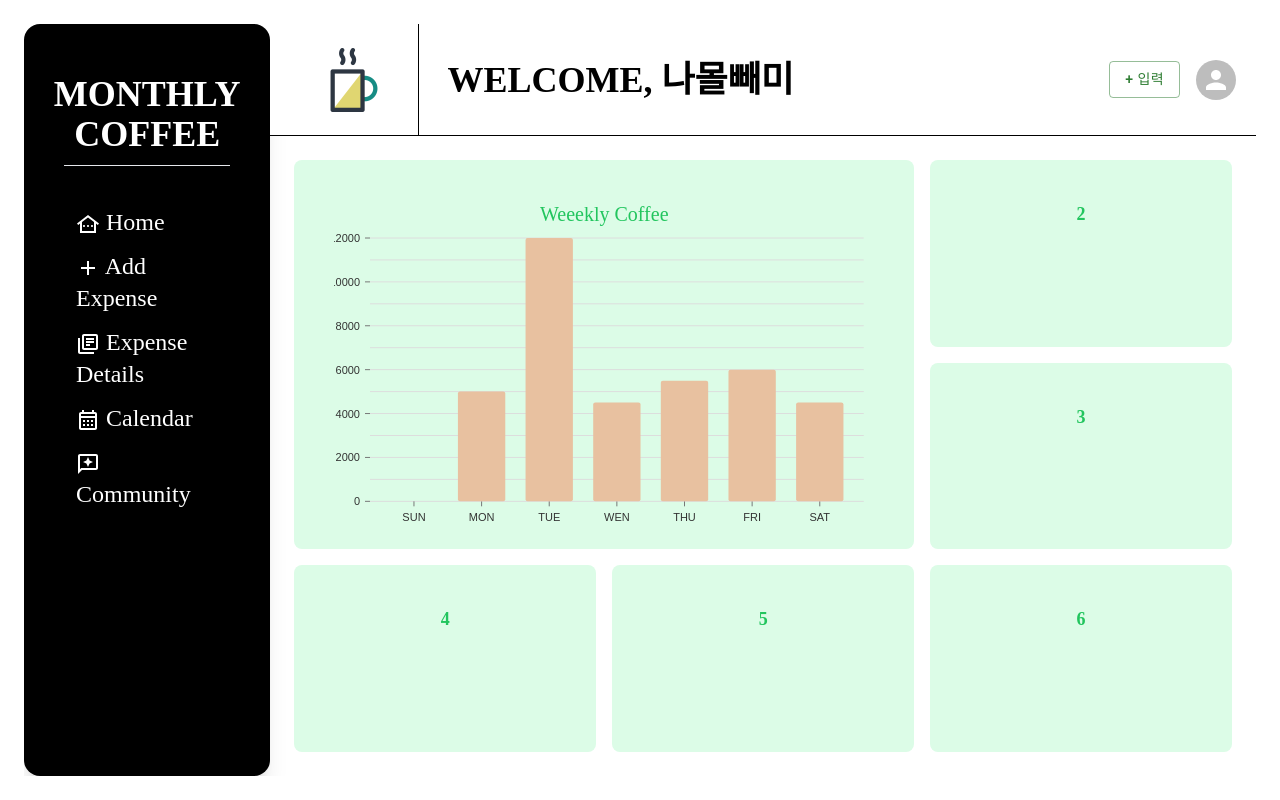
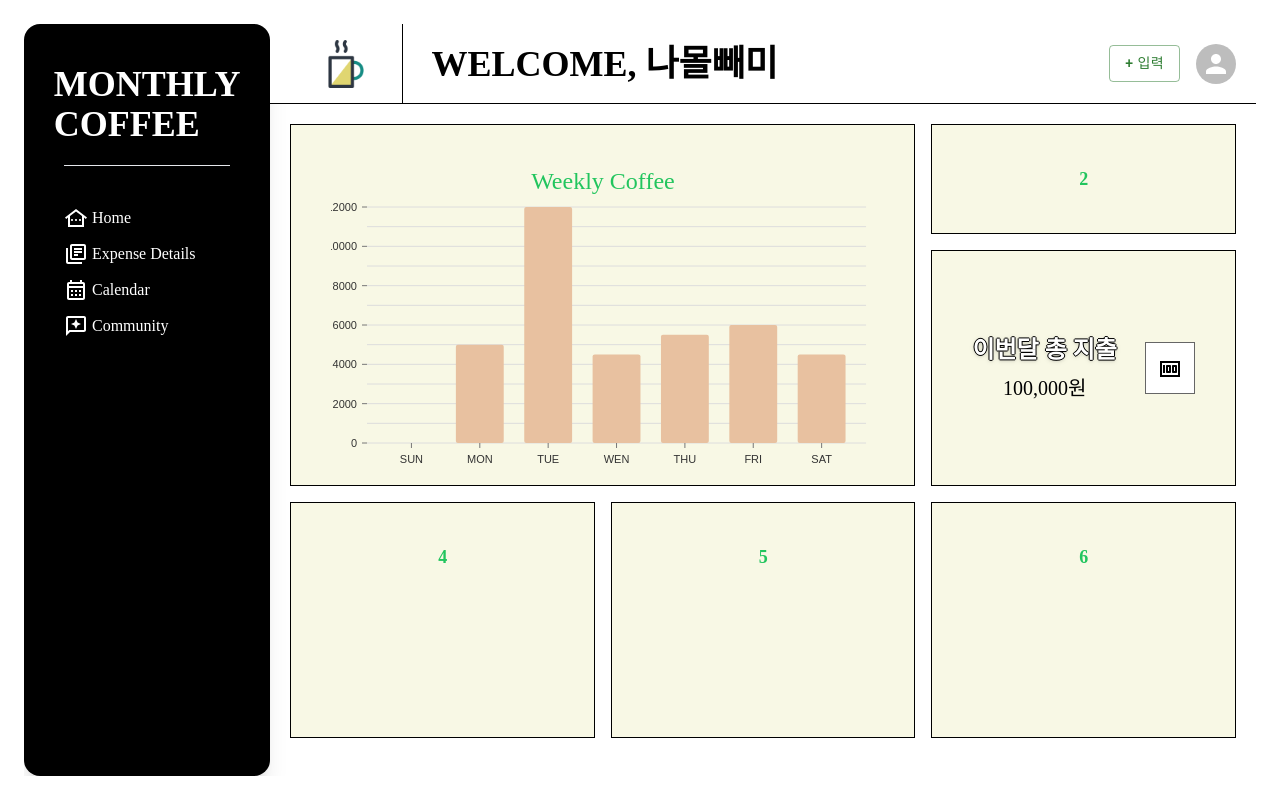
Before and after one commit to MaraisLee/monthlycoffee, a React (Create React App) app: page / in a window 1280 px wide. Built offline with nearby package versions, Linux system fonts and the light colour scheme.

Commit message:
중간완료

```diff
--- a/src/App.js
+++ b/src/App.js
@@ -5,21 +5,25 @@ import Home from "components/home/Home";
 import About from "components/About";
 import Header from "pages/Header";
 import Login from "pages/Login";
+import EditInfo from "components/EditInfo";
 
 const App = () => {
   const [sidebarOpen, setSidebarOpen] = useState(false);
 
   return (
     <Router>
-      <div className="flex h-[94vh] m-[3vh] overflow-hidden">
+      <div className="flex flex-col-reverse h-[100vh] md:flex-row md:h-[94vh] md:m-[3vh] overflow-hidden">
         <Sidebar sidebarOpen={sidebarOpen} setSidebarOpen={setSidebarOpen} />
         <div className="relative flex flex-col flex-1 overflow-y-auto overflow-x-hidden">
           <Header sidebarOpen={sidebarOpen} setSidebarOpen={setSidebarOpen} />
-          <Routes>
-            <Route path="/" element={<Home />} />
-            <Route path="/about" element={<About />} />
-            <Route path="/login" element={<Login />} />
-          </Routes>
+          <div>
+            <Routes>
+              <Route path="/" element={<Home />} />
+              <Route path="/about" element={<About />} />
+              <Route path="/edit" element={<EditInfo />} />
+              <Route path="/login" element={<Login />} />
+            </Routes>
+          </div>
         </div>
       </div>
     </Router>
--- /dev/null
+++ b/src/components/EditInfo.js
@@ -0,0 +1,27 @@
+import { Edit } from "@mui/icons-material";
+import React from "react";
+
+const EditInfo = () => {
+  return (
+    <section className="p-5">
+      <span className="text-3xl">
+        <Edit />내 정보 수정
+      </span>
+      <div className="bg-[#E1DBF0] h-[50vh] p-5 space-y-3">
+        <div className="flex justify-between px-5 bg-white">
+          <span>닉네임</span>
+          <span>나몰빼미</span>
+        </div>
+        <div className="flex justify-between px-5 bg-white">
+          <span>이번 달 목표</span>
+          <span>150,000원</span>
+        </div>
+        <div className="text-center text-red-600 px-5 bg-white">
+          <span>회원탈퇴</span>
+        </div>
+      </div>
+    </section>
+  );
+};
+
+export default EditInfo;
--- a/src/components/home/Home.js
+++ b/src/components/home/Home.js
@@ -1,24 +1,23 @@
 import React from "react";
-import Card1 from "./card/Card1";
+import MonExpend from "./card/MonExpend";
+import Weekly from "./card/Weekly";
 
 const Home = () => {
   return (
-    <section className="h-[74vh] m-[3vh]">
-      <div className="grid h-full grid-cols-3 gap-4">
-        <Card1 />
-        <div className="bg-green-100 text-green-500 text-lg font-bold text-center p-10 rounded-lg">
+    <section className="p-5">
+      <div className="grid grid-cols-1 grid-rows-1 md:grid-cols-3 md:grid-rows-5 gap-4">
+        <Weekly />
+        <div className="bg-[#F8F8E5] text-green-500 text-lg font-bold text-center p-10 border border-black md:row-span-1">
           2
         </div>
-        <div className="bg-green-100 text-green-500 text-lg font-bold text-center p-10 rounded-lg">
-          3
-        </div>
-        <div className="bg-green-100 text-green-500 text-lg font-bold text-center p-10 rounded-lg">
+        <MonExpend />
+        <div className="bg-[#F8F8E5] text-green-500 text-lg font-bold text-center p-10 border border-black md:row-span-2">
           4
         </div>
-        <div className="bg-green-100 text-green-500 text-lg font-bold text-center p-10 rounded-lg">
+        <div className="bg-[#F8F8E5] text-green-500 text-lg font-bold text-center p-10 border border-black md:row-span-2">
           5
         </div>
-        <div className="bg-green-100 text-green-500 text-lg font-bold text-center p-10 rounded-lg">
+        <div className="bg-[#F8F8E5] text-green-500 text-lg font-bold text-center p-10 border border-black md:row-span-2">
           6
         </div>
       </div>
--- /dev/null
+++ b/src/components/home/card/MonExpend.js
@@ -0,0 +1,26 @@
+import { Money } from "@mui/icons-material";
+import React from "react";
+
+const MonExpend = () => {
+  return (
+    <div className="flex justify-between items-center bg-[#F8F8E5] p-10 border border-black md:row-span-2">
+      <div className="flex flex-col gap-2">
+        <span
+          className="text-2xl font-semibold text-white drop-shadow"
+          style={{
+            textShadow:
+              "-1px 0px black, 0px 1px black, 1px 0px black, 0px -1px black",
+          }}
+        >
+          이번달 총 지출
+        </span>
+        <span className="text-xl text-center">100,000원</span>
+      </div>
+      <div className="bg-white p-3 border border-[#666]">
+        <Money />
+      </div>
+    </div>
+  );
+};
+
+export default MonExpend;
--- a/src/components/home/card/Card1.js
+++ b/src/components/home/card/Weekly.js
@@ -1,7 +1,7 @@
 import { ResponsiveBar } from "@nivo/bar";
 import React from "react";
 
-const Card1 = () => {
+const Weekly = () => {
   const data = [
     { x: "SUN", v: 0 },
     { x: "MON", v: 5000 },
@@ -12,10 +12,10 @@ const Card1 = () => {
     { x: "SAT", v: 4500 },
   ];
   return (
-    <div className="bg-green-100 text-green-500 text-center p-10 rounded-lg row-span-2 col-span-2">
-      <span className="text-xl">Weeekly Coffee</span>
+    <div className="bg-[#F8F8E5] text-green-500 text-center p-10 border border-black md:col-span-2 md:row-span-3">
+      <span className="text-2xl">Weekly Coffee</span>
       <ResponsiveBar
-        height={300}
+        height={250}
         data={data}
         keys={["v"]}
         maxValue={15000}
@@ -37,4 +37,4 @@ const Card1 = () => {
   );
 };
 
-export default Card1;
+export default Weekly;
--- a/src/pages/Header.js
+++ b/src/pages/Header.js
@@ -4,12 +4,12 @@ import React from "react";
 
 const Header = () => {
   return (
-    <header className="flex justify-between items-center px-5 w-full h-[14vh] bg-white border-b border-black">
+    <header className="flex justify-between items-center px-5 w-full h-[10vh] bg-white border-b border-black">
       <div className="flex items-center">
         <div className="flex justify-center px-8">
-          <img src="./images/logo.png" alt="logo" className="w-[4rem]" />
+          <img src="./images/logo.png" alt="logo" className="w-[3rem]" />
         </div>
-        <div className="flex items-center h-[14vh] pl-7 border-l border-black">
+        <div className="flex items-center h-[10vh] pl-7 border-l border-black">
           <span className="text-4xl font-semibold">WELCOME, 나몰빼미</span>
         </div>
       </div>
--- a/src/pages/Sidebar.js
+++ b/src/pages/Sidebar.js
@@ -10,42 +10,37 @@ import { NavLink } from "react-router-dom";
 
 const Sidebar = () => {
   return (
-    <aside className="block w-[20%] p-10 bg-black overflow-y-auto antialiased transition-transform duration-200 -translate-x-full shadow-xl rounded-2xl xl:left-0 xl:translate-x-0">
-      <div className="flex justify-center items-center h-[15%]">
+    // <aside className="md:w-[20%] p-10 bg-black overflow-y-auto antialiased transition-transform duration-200 -translate-x-full shadow-xl rounded-2xl xl:left-0 xl:translate-x-0">
+    <aside className="flex md:flex-col justify-around md:justify-start items-center h-[5vh] md:h-full md:relative md:w-[20%] p-10 bg-black shadow-xl md:rounded-2xl">
+      <div className="hidden md:block justify-center items-center h-[15%]">
         <span className="text-white text-4xl text-center font-semibold">
           MONTHLY <br />
           COFFEE
         </span>
       </div>
-      <hr className="h-px mt-0 bg-transparent bg-gradient-to-r from-transparent via-black/40 to-transparent dark:bg-gradient-to-r dark:from-transparent dark:via-white dark:to-transparent" />
-      <div>
-        <ul className="px-3 py-10 space-y-3">
-          <li>
-            <NavLink to="/" className="text-white text-2xl">
-              <OtherHousesOutlined /> Home
-            </NavLink>
-          </li>
-          <li>
-            <NavLink to="/addexpense" className="text-white text-2xl">
-              <AddOutlined /> Add Expense
-            </NavLink>
-          </li>
-          <li>
-            <NavLink to="/expense" className="text-white text-2xl">
-              <LibraryBooksOutlined /> Expense Details
-            </NavLink>
-          </li>
-          <li>
-            <NavLink to="/expense" className="text-white text-2xl">
-              <CalendarMonthOutlined /> Calendar
-            </NavLink>
-          </li>
-          <li>
-            <NavLink to="/community" className="text-white text-2xl">
-              <ReviewsOutlined /> Community
-            </NavLink>
-          </li>
-        </ul>
+      <hr className="hidden md:block bg-white w-full" />
+      {/* <hr className="h-px mt-0 bg-transparent bg-gradient-to-r from-transparent via-black/40 to-transparent dark:bg-gradient-to-r dark:from-transparent dark:via-white dark:to-transparent" /> */}
+      <div className="flex md:flex-col w-full justify-around md:py-10 md:space-y-3">
+        <NavLink to="/" className="flex text-white">
+          <OtherHousesOutlined />
+          <span className="hidden md:block">&nbsp;Home</span>
+        </NavLink>
+        <NavLink to="/expense" className="flex text-white">
+          <LibraryBooksOutlined />
+          <span className="hidden md:block">&nbsp;Expense Details</span>
+        </NavLink>
+        <NavLink to="/addexpense" className="flex md:hidden text-white">
+          <AddOutlined />
+          <span className="hidden md:block">&nbsp;Add Expense</span>
+        </NavLink>
+        <NavLink to="/expense" className="flex text-white">
+          <CalendarMonthOutlined />
+          <span className="hidden md:block">&nbsp;Calendar</span>
+        </NavLink>
+        <NavLink to="/community" className="flex text-white">
+          <ReviewsOutlined />
+          <span className="hidden md:block">&nbsp;Community</span>
+        </NavLink>
       </div>
     </aside>
   );
```
